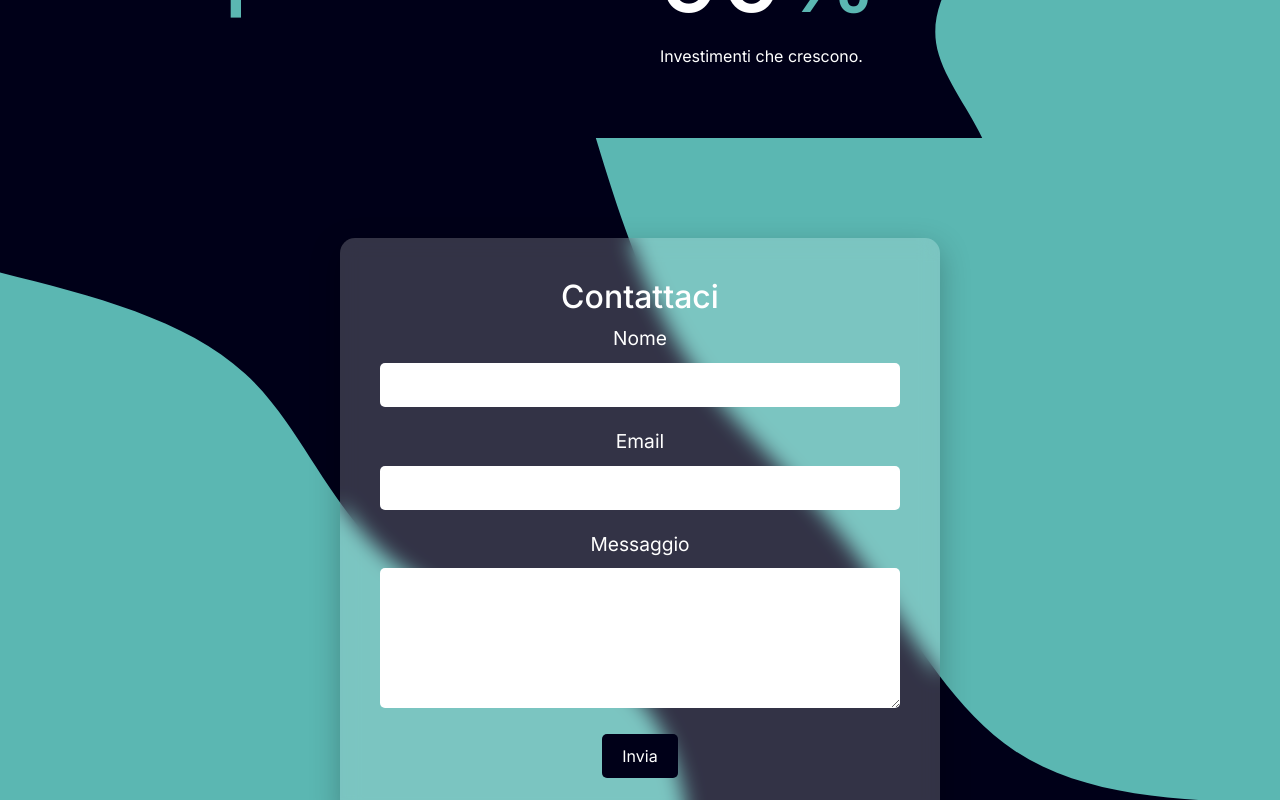
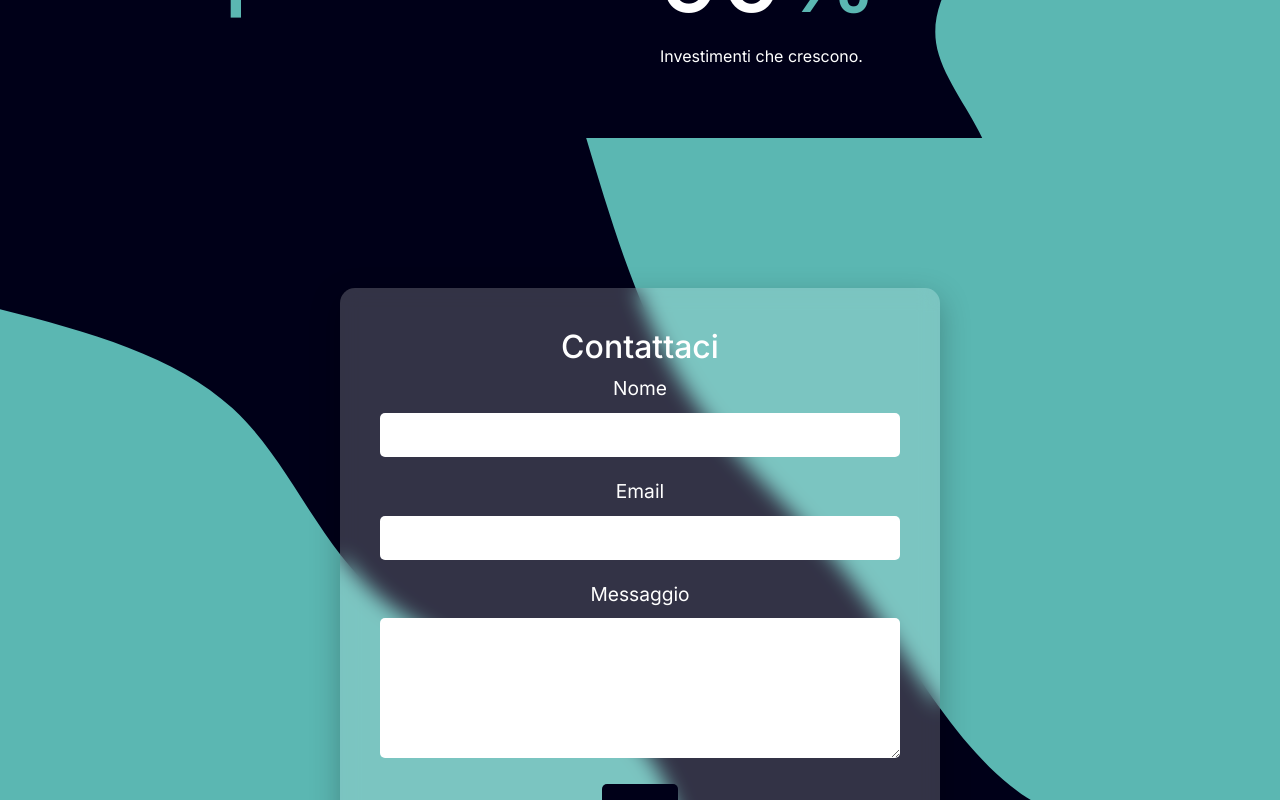
Before and after one commit to gianlucanied/project_airbanker, a Vue app: page / in a window 1280 px wide. Shown: the part 2120-2920 px from the top of the page. Built offline with nearby package versions, Linux system fonts and the light colour scheme.

Commit message:
fix: padding form contact

```diff
--- a/src/pages/AppHome.vue
+++ b/src/pages/AppHome.vue
@@ -466,12 +466,12 @@ export default {
 }
 
 .contact-form-container {
-  height: 100vh;
+  height: auto;
   background-image: url("/blob-scene-haikei.svg");
   background-size: cover;
   background-repeat: no-repeat;
   background-position: center;
-  padding: 100px;
+  padding: 150px 0;
 }
 
 .contact-form {
```
